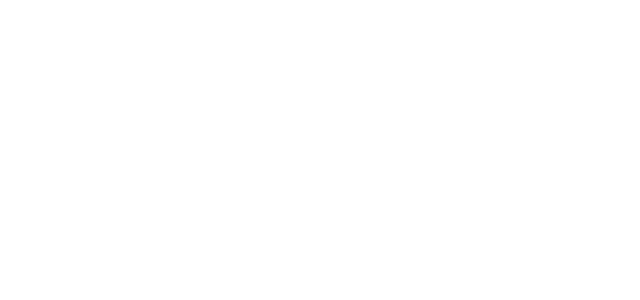
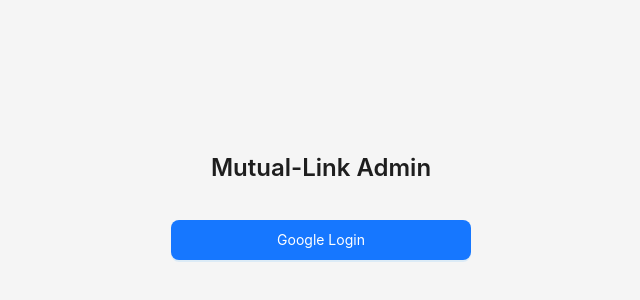
Before and after one commit to daeu81404/mutual-link, a React (Vite) app in the folder src/mutual-link-frontend/: page /login in a window 1280 px wide. Before the commit this address had no page. Shown: the part 194-494 px from the top of the page, without its empty margins (319-959 px from the left). Built offline with nearby package versions, Linux system fonts and the light colour scheme.

Commit message:
feat: add Login page

```diff
--- a/src/mutual-link-frontend/src/App.tsx
+++ b/src/mutual-link-frontend/src/App.tsx
@@ -3,13 +3,16 @@ import Home from "./pages/Home/Home";
 import DoctorList from "./pages/DoctorList/DoctorList";
 import ApprovalWaiting from "./pages/ApprovalWaiting/ApprovalWaiting";
 import MedicalData from "./pages/MedicalData/MedicalData";
+import Login from "./pages/Login/Login";
 
 function App() {
   return (
     <BrowserRouter>
       <Routes>
-        <Route path="/" element={<Home />}>
-          <Route index element={<Navigate to="/doctor-list" replace />} />
+        <Route path="/" element={<Navigate to="/login" replace />} />
+        <Route path="/login" element={<Login />} />
+        <Route path="/home" element={<Home />}>
+          <Route index element={<Navigate to="/home/doctor-list" replace />} />
           <Route path="doctor-list" element={<DoctorList />} />
           <Route path="approval-waiting" element={<ApprovalWaiting />} />
           <Route
--- a/src/mutual-link-frontend/src/pages/Home/Home.tsx
+++ b/src/mutual-link-frontend/src/pages/Home/Home.tsx
@@ -14,16 +14,16 @@ export default function Home() {
   const handleMenuClick = (e: { key: string }) => {
     switch (e.key) {
       case "doctorList":
-        navigate("/doctor-list");
+        navigate("/home/doctor-list");
         break;
       case "approvalWaiting":
-        navigate("/approval-waiting");
+        navigate("/home/approval-waiting");
         break;
       case "medicalDataSend":
-        navigate("/medical-data-send");
+        navigate("/home/medical-data-send");
         break;
       case "medicalDataReceive":
-        navigate("/medical-data-receive");
+        navigate("/home/medical-data-receive");
         break;
     }
   };
--- /dev/null
+++ b/src/mutual-link-frontend/src/pages/Login/Login.tsx
@@ -0,0 +1,43 @@
+import { Layout, Typography, Button } from "antd";
+import { useNavigate } from "react-router-dom";
+
+const { Content } = Layout;
+const { Title } = Typography;
+
+const Login = () => {
+  const navigate = useNavigate();
+
+  const handleGoogleLogin = () => {
+    // TODO: Implement Google Login
+    navigate("/home/doctor-list");
+  };
+
+  return (
+    <Layout style={{ minHeight: "100vh" }}>
+      <Content
+        style={{
+          display: "flex",
+          flexDirection: "column",
+          alignItems: "center",
+          justifyContent: "center",
+          gap: "24px",
+        }}
+      >
+        <Title level={3}>Mutual-Link Admin</Title>
+        <Button
+          type="primary"
+          onClick={handleGoogleLogin}
+          style={{
+            width: "300px",
+            height: "40px",
+            borderRadius: "8px",
+          }}
+        >
+          Google Login
+        </Button>
+      </Content>
+    </Layout>
+  );
+};
+
+export default Login;
```
